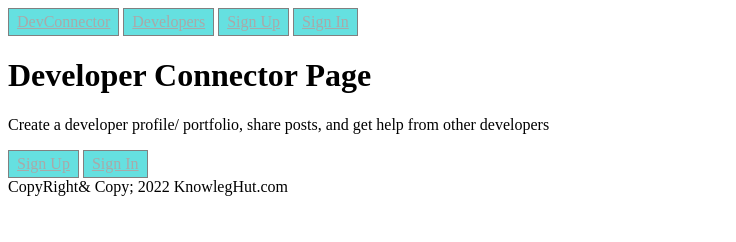
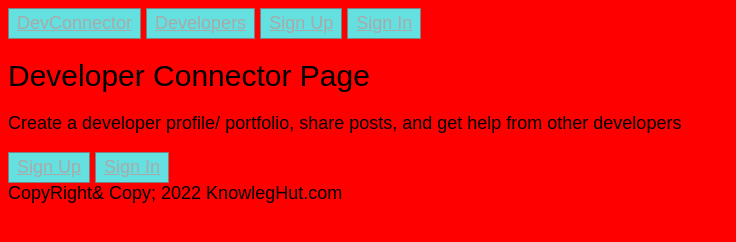
Before and after one commit to sevinyay/DevConPage1, a plain HTML site: page index.html in a window 1280 px wide. Shown: the whole page, without its empty margins (0-736 px from the left). Drawn offline with Linux system fonts and the light colour scheme.

Commit message:
external css added

```diff
--- /dev/null
+++ b/css/styles.css
@@ -0,0 +1,7 @@
+body {
+  background: rgb(160, 224, 236);
+  font: 18px Arial, helvetica, sans-serif;
+}
+h1 {
+  font: 30px sans-serif;
+}
--- a/index.html
+++ b/index.html
@@ -5,7 +5,13 @@
 
     <title>Developer's Page</title>
     <link rel="stylesheet" href="links.css" type="text/css" />
+    <link rel="stylesheet" href="../css/styles.css" type="text/css" />
   </head>
+  <style>
+    body {
+      background: red;
+    }
+  </style>
 
   <body>
     <nav>
```
